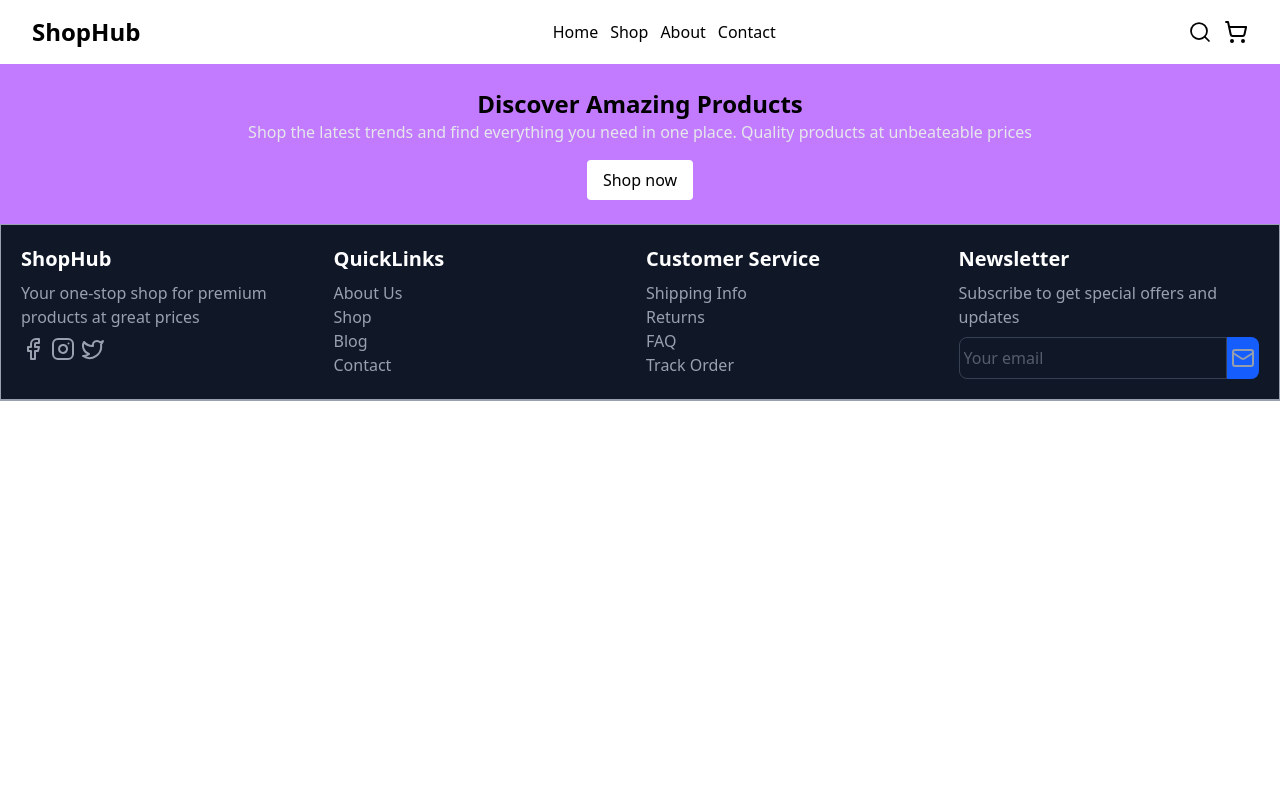
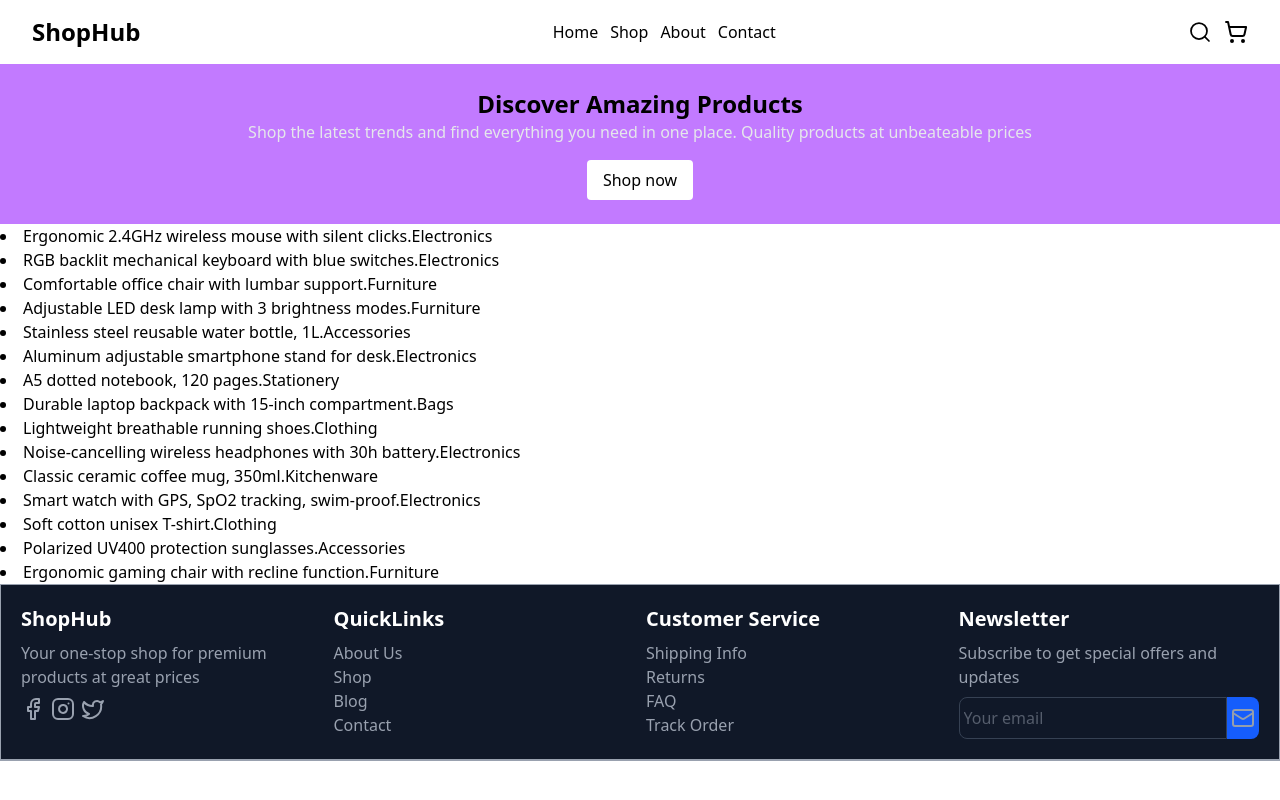
Before and after one commit to MoeHein13/Mini_Ecommerce_DashBoard, a React (Vite) app: page / in a window 1280 px wide. Built offline with nearby package versions, Linux system fonts and the light colour scheme; no server answers; data requests are answered from the project's data file.

Commit message:
render products

```diff
--- a/package.json
+++ b/package.json
@@ -8,7 +8,7 @@
     "build": "tsc -b && vite build",
     "lint": "eslint .",
     "preview": "vite preview",
-    "json-server": "json-server data/db.json --port 8000"
+    "json-server": "json-server data/db.json --port 5500"
   },
   "dependencies": {
     "@tailwindcss/vite": "^4.1.14",
--- a/src/Components/Navigation.tsx
+++ b/src/Components/Navigation.tsx
@@ -9,12 +9,16 @@ const Navigation = () => {
   useEffect(() => {
     const fetchProducts = async () => {
       try {
-        const response = await axios.get(`http://localhost:8000`);
-        const data = await response.data;
-
+        const response = await axios.get(`http://localhost:5500/products`);
+        const data = response.data;
         setProducts(data);
+        console.log("fetched products:", data);
       } catch (error) {
-        alert(error);
+        // show a more useful error in the console for debugging
+        console.error("Failed to fetch products:", error);
+        alert(
+          "Failed to fetch products. Make sure json-server is running on port 5500 (npm run json-server)"
+        );
       }
     };
     fetchProducts();
@@ -29,6 +33,17 @@ const Navigation = () => {
     </nav>
   );
 
+  const renderProducts = products.map((product) => {
+    return (
+      <li key={product.id}>
+        {product.description}
+        {product.category}
+      </li>
+    );
+  });
+
+  // (optional) debug log for the products state
+  // console.log("products state:", products);
   const handleMenuClick = () => {
     setMenuDrop((prev) => !prev);
   };
@@ -81,6 +96,7 @@ const Navigation = () => {
           </button>
         </div>
       </section>
+      <div>{renderProducts}</div>
     </>
   );
 };
```
